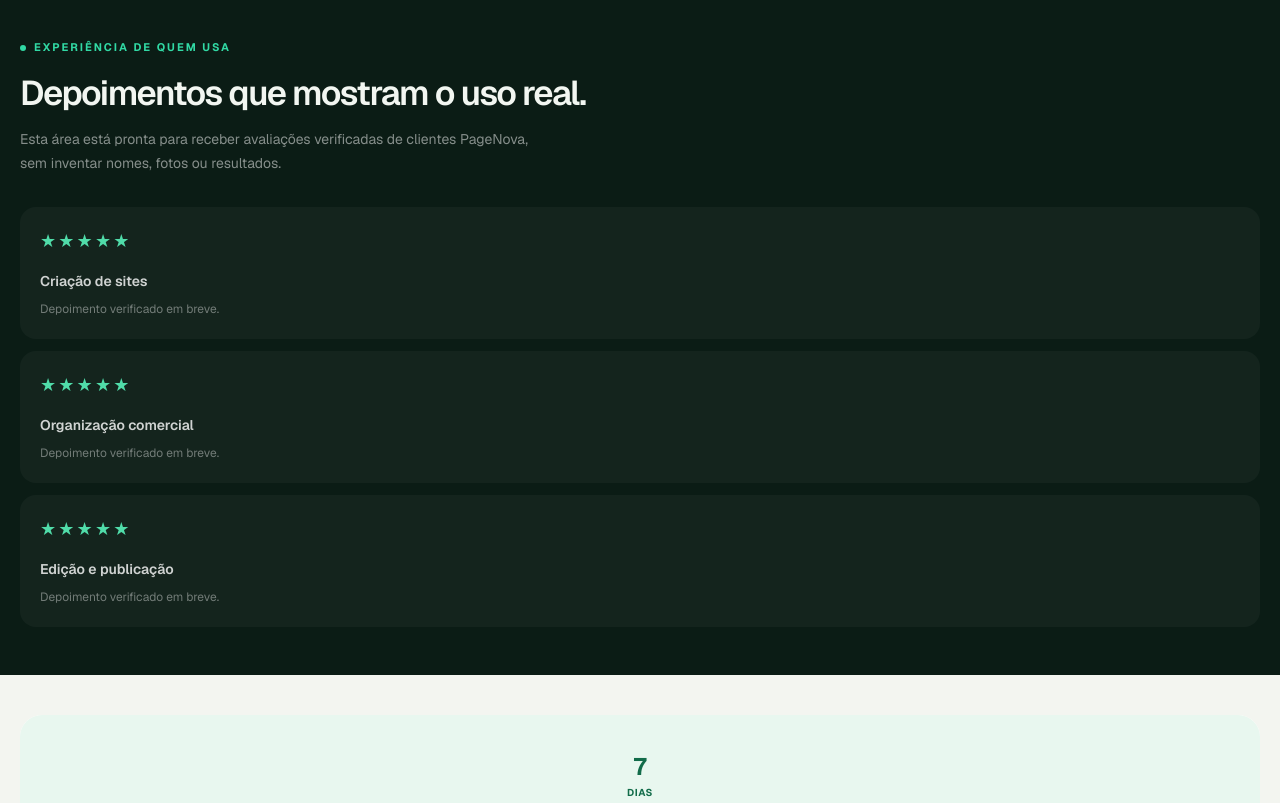
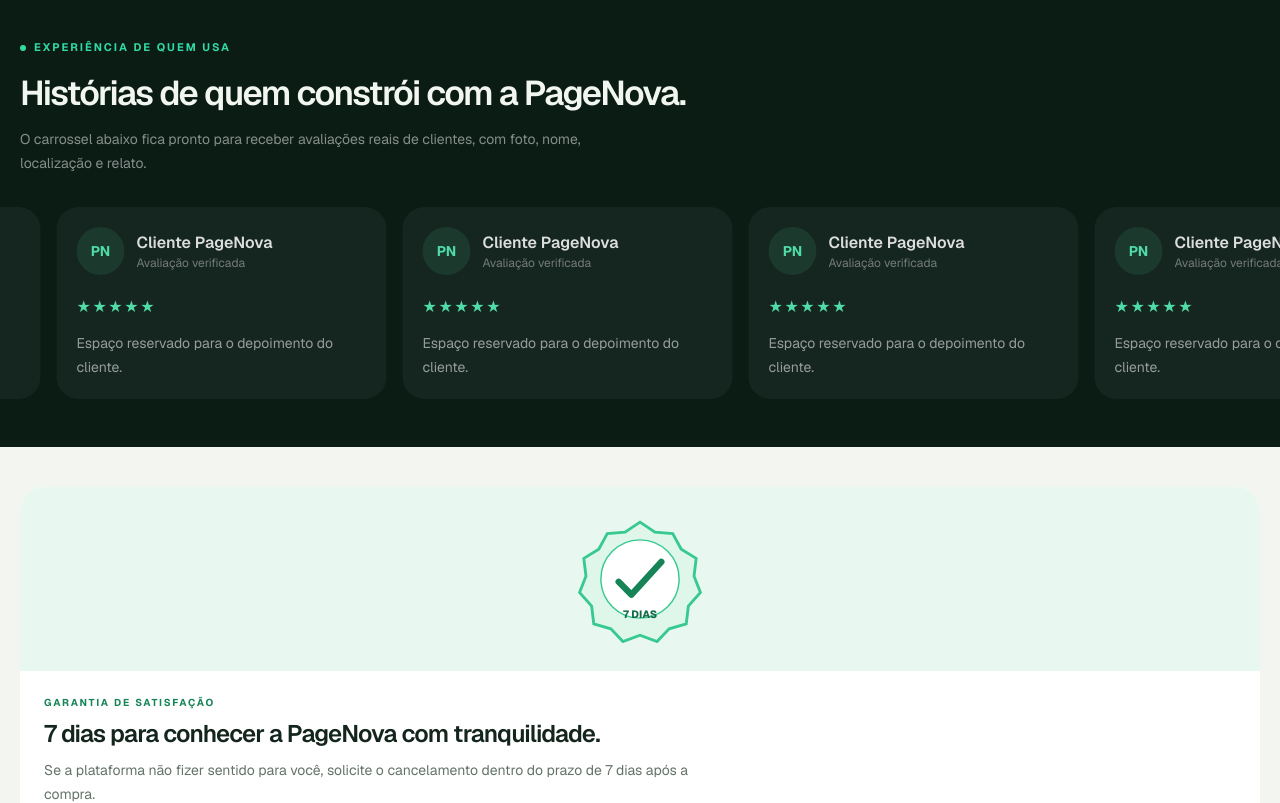
Before and after one commit to dramaflix2026-stack/pagenova-ai, a Next.js app in the folder frontend/: page / in a window 1280 px wide. Shown: the part 7800-8603 px from the top of the page. Built offline with nearby package versions, Linux system fonts and the light colour scheme.

Commit message:
Build testimonial carousel and custom guarantee seal

```diff
--- a/frontend/src/app/page.tsx
+++ b/frontend/src/app/page.tsx
@@ -400,42 +400,58 @@ export default function Home() {
         </div>
       </section>
 
-      <section className="border-t border-white/[.07] bg-[#0b1c15] py-12 md:py-20">
+      <section className="overflow-hidden border-t border-white/[.07] bg-[#0b1c15] py-12 md:py-20">
         <div className="mx-auto max-w-7xl px-5 md:px-8">
-          <div className="grid gap-8 lg:grid-cols-[.8fr_1.2fr] lg:items-end">
-            <div>
-              <SectionLabel>Experiência de quem usa</SectionLabel>
-              <h2 className="mt-4 max-w-xl text-[2.15rem] font-semibold leading-[1.08] tracking-[-.045em] md:text-5xl">
-                Depoimentos que mostram o uso real.
-              </h2>
-              <p className="mt-4 max-w-lg text-sm leading-6 text-white/50">
-                Esta área está pronta para receber avaliações verificadas de clientes PageNova, sem inventar nomes, fotos ou resultados.
+          <SectionLabel>Experiência de quem usa</SectionLabel>
+          <h2 className="mt-4 max-w-2xl text-[2.15rem] font-semibold leading-[1.08] tracking-[-.045em] md:text-5xl">
+            Histórias de quem constrói com a PageNova.
+          </h2>
+          <p className="mt-4 max-w-xl text-sm leading-6 text-white/50">
+            O carrossel abaixo fica pronto para receber avaliações reais de clientes, com foto, nome, localização e relato.
+          </p>
+        </div>
+        <div className="mt-8 flex w-max gap-4 px-5 [animation:pagenova-testimonials_55s_linear_infinite] hover:[animation-play-state:paused] md:px-8">
+          {Array.from({ length: 30 }, (_, index) => (
+            <article key={index} className="w-[82vw] max-w-[330px] shrink-0 rounded-[22px] border border-white/10 bg-white/[.045] p-5 shadow-[0_14px_38px_rgba(0,0,0,.14)]">
+              <div className="flex items-center gap-3">
+                <div className="grid h-12 w-12 shrink-0 place-items-center rounded-full border border-[#50dca9]/30 bg-[#50dca9]/10 text-sm font-bold text-[#50dca9]">PN</div>
+                <div className="min-w-0">
+                  <p className="font-semibold text-white/85">Cliente PageNova</p>
+                  <p className="text-xs text-white/40">Avaliação verificada</p>
+                </div>
+              </div>
+              <div className="mt-5 text-base tracking-[.1em] text-[#50dca9]">★★★★★</div>
+              <p className="mt-3 text-sm leading-6 text-white/55">
+                Espaço reservado para o depoimento do cliente.
               </p>
-            </div>
-            <div className="grid gap-3 sm:grid-cols-3">
-              {["Criação de sites", "Organização comercial", "Edição e publicação"].map((item) => (
-                <div key={item} className="rounded-2xl border border-white/10 bg-white/[.035] p-5">
-                  <div className="text-lg tracking-[.12em] text-[#50dca9]">★★★★★</div>
-                  <p className="mt-4 text-sm font-semibold text-white/80">{item}</p>
-                  <p className="mt-2 text-xs leading-5 text-white/40">Depoimento verificado em breve.</p>
-                </div>
-              ))}
-            </div>
-          </div>
+            </article>
+          ))}
         </div>
+        <style>{`
+          @keyframes pagenova-testimonials {
+            from { transform: translateX(0); }
+            to { transform: translateX(calc(-50% - .5rem)); }
+          }
+          @media (prefers-reduced-motion: reduce) {
+            [class*="pagenova-testimonials"] { animation: none !important; }
+          }
+        `}</style>
       </section>
 
       <section className="bg-[#f3f5f0] py-10 text-[#14251d] md:py-14">
         <div className="mx-auto max-w-7xl px-5 md:px-8">
-          <div className="grid overflow-hidden rounded-[22px] border border-[#cfe0d6] bg-white shadow-[0_16px_50px_rgba(20,37,29,.06)] md:grid-cols-[auto_1fr_auto] md:items-center">
-            <div className="grid min-h-28 place-items-center bg-[#e8f7ef] px-8 py-6">
-              <div className="grid h-20 w-20 place-items-center rounded-full border-2 border-[#37c98f] text-center text-[#126c4a]">
-                <div><strong className="block text-2xl leading-none">7</strong><span className="text-[10px] font-bold uppercase tracking-wider">dias</span></div>
-              </div>
+          <div className="grid overflow-hidden rounded-[24px] border border-[#cfe0d6] bg-white shadow-[0_18px_55px_rgba(20,37,29,.07)] md:grid-cols-[220px_1fr_auto] md:items-center">
+            <div className="grid min-h-44 place-items-center bg-[#e8f7ef] px-6 py-7">
+              <svg viewBox="0 0 180 180" className="h-32 w-32" role="img" aria-label="Garantia de 7 dias">
+                <path d="M90 10 111 24l25 2 12 22 21 13-3 25 9 23-17 19-3 25-24 7-17 18-24-9-24 9-17-18-24-7-3-25-17-19 9-23-3-25 21-13 12-22 25-2Z" fill="#dff6eb" stroke="#36c990" strokeWidth="4"/>
+                <circle cx="90" cy="90" r="55" fill="#fff" stroke="#36c990" strokeWidth="2"/>
+                <path d="m60 94 18 18 42-46" fill="none" stroke="#168457" strokeWidth="9" strokeLinecap="round" strokeLinejoin="round"/>
+                <text x="90" y="145" textAnchor="middle" fill="#126c4a" fontSize="15" fontWeight="800">7 DIAS</text>
+              </svg>
             </div>
             <div className="p-6 md:p-8">
               <p className="text-[10px] font-bold uppercase tracking-[.18em] text-[#168457]">Garantia de satisfação</p>
-              <h2 className="mt-2 text-2xl font-semibold tracking-[-.035em] md:text-3xl">Você tem 7 dias para conhecer a PageNova.</h2>
+              <h2 className="mt-2 text-2xl font-semibold tracking-[-.035em] md:text-3xl">7 dias para conhecer a PageNova com tranquilidade.</h2>
               <p className="mt-2 max-w-2xl text-sm leading-6 text-[#647369]">
                 Se a plataforma não fizer sentido para você, solicite o cancelamento dentro do prazo de 7 dias após a compra.
               </p>
```
